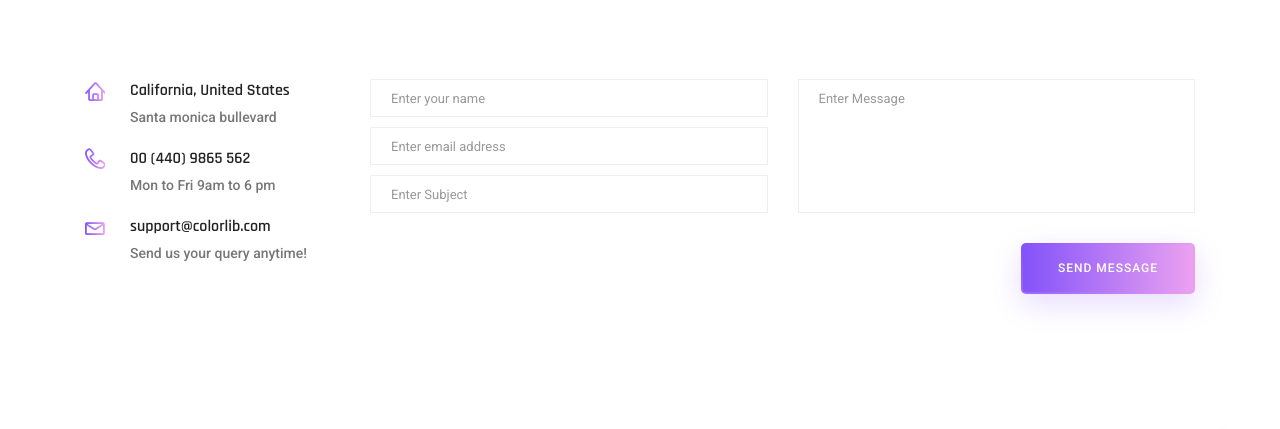
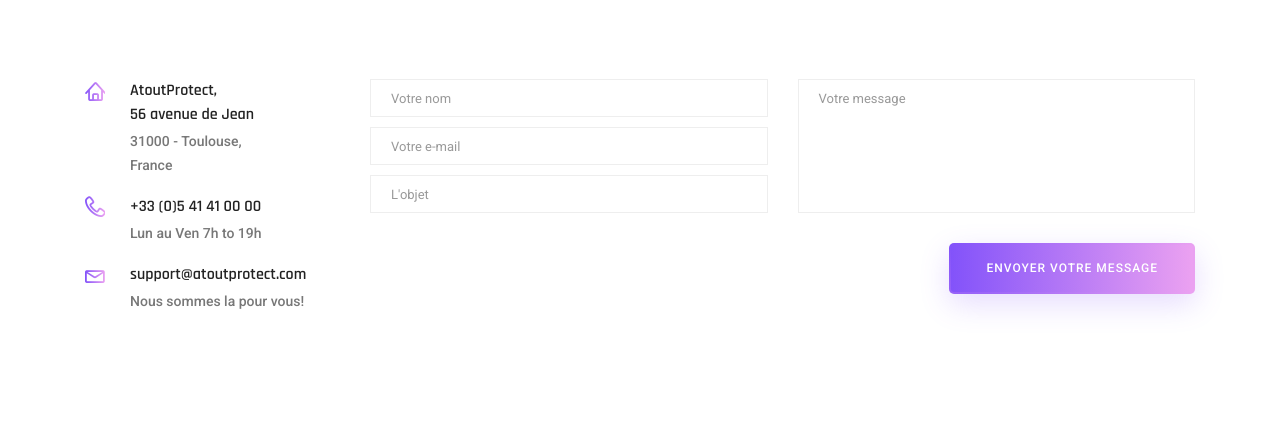
Before and after one commit to AntonArmand/AtoutProtect_Web, a PHP site: page /app/views/contact.php in a window 1280 px wide. Shown: the part 1041-1470 px from the top of the page. Run offline with PHP 8.4, Linux system fonts and the light colour scheme; some libraries are stand-ins or nearby versions.

Commit message:
Fix - Localisation infos

```diff
--- a/app/views/contact.php
+++ b/app/views/contact.php
@@ -8,7 +8,7 @@ include_once 'header.php';
     <meta charset="utf-8">
     <meta name="viewport" content="width=device-width, initial-scale=1, shrink-to-fit=no">
     <link rel="icon" href="includes/img/favicon.png" type="image/png">
-    <title>Nexus SaaS</title>
+    <title>AtoutProtect - Contact</title>
     <!-- Bootstrap CSS -->
     <link rel="stylesheet" href="../../includes/css/bootstrap.css">
     <link rel="stylesheet" href="../../includes/vendors/linericon/style.css">
@@ -57,18 +57,18 @@ include_once 'header.php';
                 <div class="contact_info">
                     <div class="info_item">
                         <i class="lnr lnr-home"></i>
-                        <h6>California, United States</h6>
-                        <p>Santa monica bullevard</p>
+                        <h6>AtoutProtect, </br>56 avenue de Jean</h6>
+                        <p>31000 - Toulouse, </br> France</p>
                     </div>
                     <div class="info_item">
                         <i class="lnr lnr-phone-handset"></i>
-                        <h6><a href="#">00 (440) 9865 562</a></h6>
-                        <p>Mon to Fri 9am to 6 pm</p>
+                        <h6><a href="#">+33 (0)5 41 41 00 00</a></h6>
+                        <p>Lun au Ven 7h to 19h</p>
                     </div>
                     <div class="info_item">
                         <i class="lnr lnr-envelope"></i>
-                        <h6><a href="#">support@colorlib.com</a></h6>
-                        <p>Send us your query anytime!</p>
+                        <h6><a href="#">support@atoutprotect.com</a></h6>
+                        <p>Nous sommes la pour vous!</p>
                     </div>
                 </div>
             </div>
@@ -76,22 +76,22 @@ include_once 'header.php';
                 <form class="row contact_form" action="contact_process.php" method="post" id="contactForm" novalidate="novalidate">
                     <div class="col-md-6">
                         <div class="form-group">
-                            <input type="text" class="form-control" id="name" name="name" placeholder="Enter your name">
+                            <input type="text" class="form-control" id="name" name="name" placeholder="Votre nom">
                         </div>
                         <div class="form-group">
-                            <input type="email" class="form-control" id="email" name="email" placeholder="Enter email address">
+                            <input type="email" class="form-control" id="email" name="email" placeholder="Votre e-mail">
                         </div>
                         <div class="form-group">
-                            <input type="text" class="form-control" id="subject" name="subject" placeholder="Enter Subject">
+                            <input type="text" class="form-control" id="subject" name="subject" placeholder="L'objet">
                         </div>
                     </div>
                     <div class="col-md-6">
                         <div class="form-group">
-                            <textarea class="form-control" name="message" id="message" rows="1" placeholder="Enter Message"></textarea>
+                            <textarea class="form-control" name="message" id="message" rows="1" placeholder="Votre message"></textarea>
                         </div>
                     </div>
                     <div class="col-md-12 text-right">
-                        <button type="submit" value="submit" class="primary_btn"><span>Send Message</span></button>
+                        <button type="submit" value="submit" class="primary_btn"><span>Envoyer votre message</span></button>
                     </div>
                 </form>
             </div>
@@ -108,8 +108,8 @@ include_once 'header.php';
                 <button type="button" class="close" data-dismiss="modal" aria-label="Close">
                     <i class="fa fa-close"></i>
                 </button>
-                <h2>Thank you</h2>
-                <p>Your message is successfully sent...</p>
+                <h2>Merci</h2>
+                <p>Votre message a été envoyé...</p>
             </div>
         </div>
     </div>
@@ -124,8 +124,8 @@ include_once 'header.php';
                 <button type="button" class="close" data-dismiss="modal" aria-label="Close">
                     <i class="fa fa-close"></i>
                 </button>
-                <h2>Sorry !</h2>
-                <p> Something went wrong </p>
+                <h2>Desolé !</h2>
+                <p> Une erreur est survenue ! </p>
             </div>
         </div>
     </div>
--- a/app/views/header.php
+++ b/app/views/header.php
@@ -1,6 +1,4 @@
-<?php
-session_start();
-?>
+<?php session_start(); ?>
 <header class="header_area">
 		<div class="main_menu">
 			<nav class="navbar navbar-expand-lg navbar-light">
@@ -18,19 +16,19 @@ session_start();
 						<ul class="nav navbar-nav menu_nav justify-content-center">
 							<li class="nav-item active"><a class="nav-link" href="index.php">Accueil</a></li>
 							<li class="nav-item"><a class="nav-link" href="index.php#features">Features</a></li>
-							<li class="nav-item"><a class="nav-link" href="index.php#licence">Licence</a></li>
+							<li class="nav-item"><a class="nav-link" href="index.php#licence">Licences</a></li>
 							<li class="nav-item"><a class="nav-link" href="index.php#about-us">Qui somme nous ?</a></li>
 							<li class="nav-item"><a class="nav-link" href="contact.php">Contact</a></li>
 						</ul>
 						<ul class="nav navbar-nav navbar-right">
 
-							<?php if (isset ($_SESSION['idClient']) >0): ?>
+							<?php if (isset ($_SESSION['idClient']) == 0): ?>
 								<li class="nav-item"><a href="login.php" class="primary_btn text-uppercase">Se connecter</a
 								></li>
 							<?php else: ?>
 								<li class="nav-item"><a href="profil.php" class="primary_btn text-uppercase">Mon compte</a></li>
+								<li class="nav-item"><a href="logout.php" class="primary_btn text-uppercase">Se deconnecter</a></li>
 							<?php endif; ?>
-
 							<li>
 						</ul>
 					</div>
--- /dev/null
+++ b/app/views/logout.php
@@ -0,0 +1,6 @@
+<?php
+session_start();
+session_destroy();
+header('location:index.php');
+exit;
+?>
```
Also changed, not shown: app/views/index.php (+3 -4 lines), app/views/login.php (+17 -14 lines).
